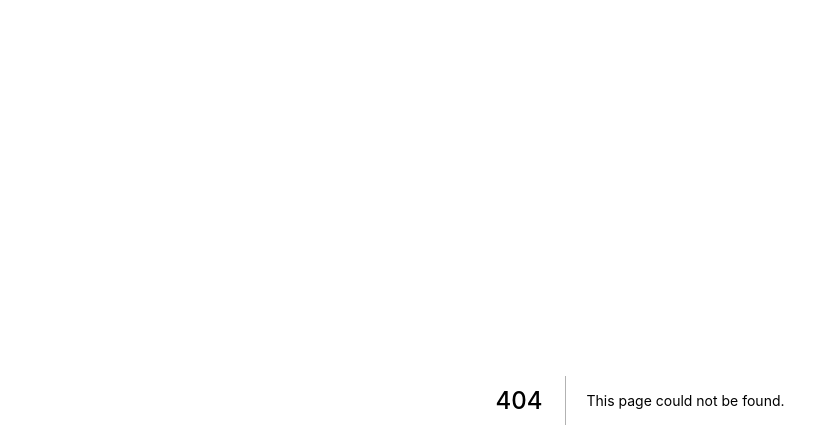
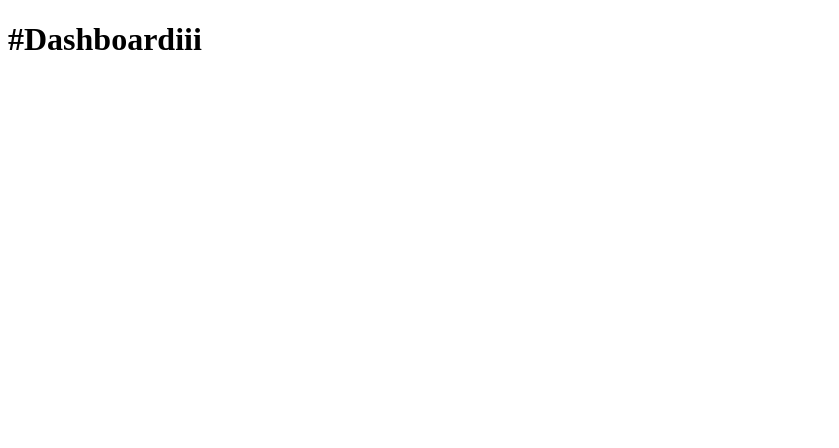
Before and after one commit to cultofmetatron/next-starter, a Next.js app: page /dashboard in a window 1280 px wide. Before the commit this address had no page. Shown: the top 448 px of the page, without its empty margins (0-839 px from the left). Built offline with nearby package versions, Linux system fonts and the light colour scheme.

Commit message:
added require authenticated component. still debigging it

```diff
--- a/components/auth/require-authenticated.js
+++ b/components/auth/require-authenticated.js
@@ -1,26 +1,37 @@
 import React from 'react';
 
-const requireAuthenticated = (component) => {
+const requireAuthenticated = (Component) => {
   class Wrapper extends React.Component {
     static async getInitialProps({req, res, query}) {
+      console.log('biendenidos');
       let props = await super.getInitialProps({req})
-      //props.session = await NextAuth.init({force: true, req: req})
+      props.session = await NextAuth.init({force: true, req: req})
       let auth = props.auth;
+
       // If signed in already, instead of displaying message send to callback page
       // which should redirect them to whatever page it normally sends clients to
+
       if (!auth.isLoggedIn) {
         if (req) {
-          res.redirect('/auth/callback')
+          res.redirect('/auth/callback');
         } else {
-          Router.push('/auth/callback')
+          Router.push('/auth/callback');
         }
       }
       return props;
+
     }
     render() {
-      return (<component {...props} />);
+      console.log('rendering authenticated')
+      return (
+        <div>
+          <Component {...this.props} />
+        </div>
+      );
     }
   }
-  return Wrapper;
+  return (props) => <Wrapper {...props} />;
 
 }
+
+export default requireAuthenticated
--- a/package.json
+++ b/package.json
@@ -22,6 +22,8 @@
     "next-routes": "^1.2.0",
     "passport": "^0.4.0",
     "passport-auth0": "^0.6.1",
+    "react": "^16.2.0",
+    "react-dom": "^16.2.0",
     "react-redux": "^5.0.6",
     "redux": "^3.7.2",
     "redux-saga": "^0.16.0",
--- a/pages/auth/Session.js
+++ b/pages/auth/Session.js
@@ -10,3 +10,5 @@ const Session = (props) => {
     </div>
   )
 }
+
+export default Session;
--- /dev/null
+++ b/pages/dashboard.tsx
@@ -0,0 +1,15 @@
+
+import requireAuthenticated from '../components/auth/require-authenticated';
+import React, { Component } from 'react';
+
+class Dashboard extends Component {
+  render() {
+    return (
+      <div>
+        <h1>#Dashboardiii</h1>
+      </div>
+    )
+  }
+}
+
+export default requireAuthenticated((props) => <Dashboard {...props} />);
--- a/pages/index.js
+++ b/pages/index.js
@@ -4,7 +4,6 @@ import wrapRedux from '../wrap-redux';
 import { incrementAction, decrementAction } from '../states/counter';
 
 const wrapper = wrapRedux((state) => {
-
   return {
     counter: state.counter.toJS()
   };
```
Also changed, not shown: 1 other file (tests, documents, lock files or other folders).
